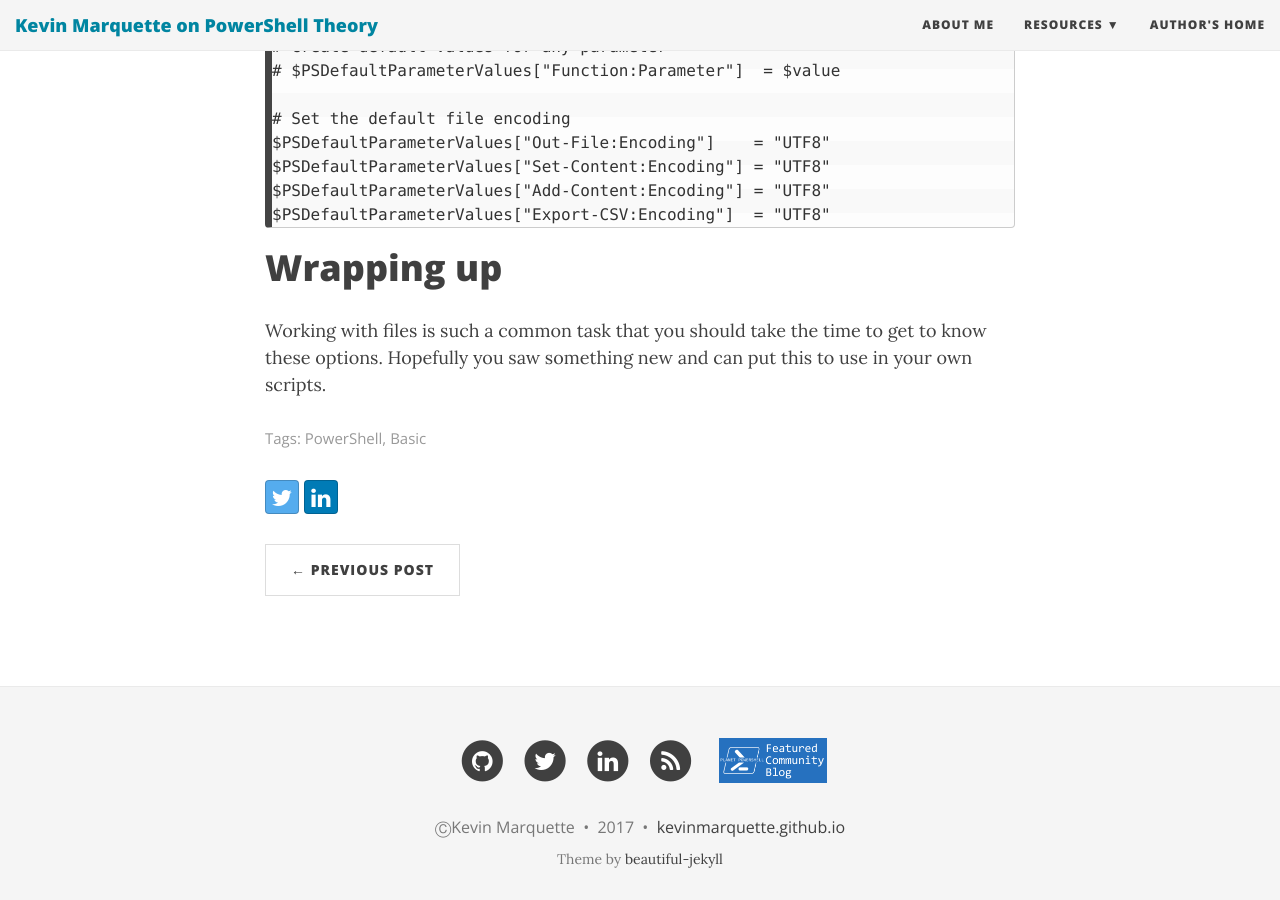
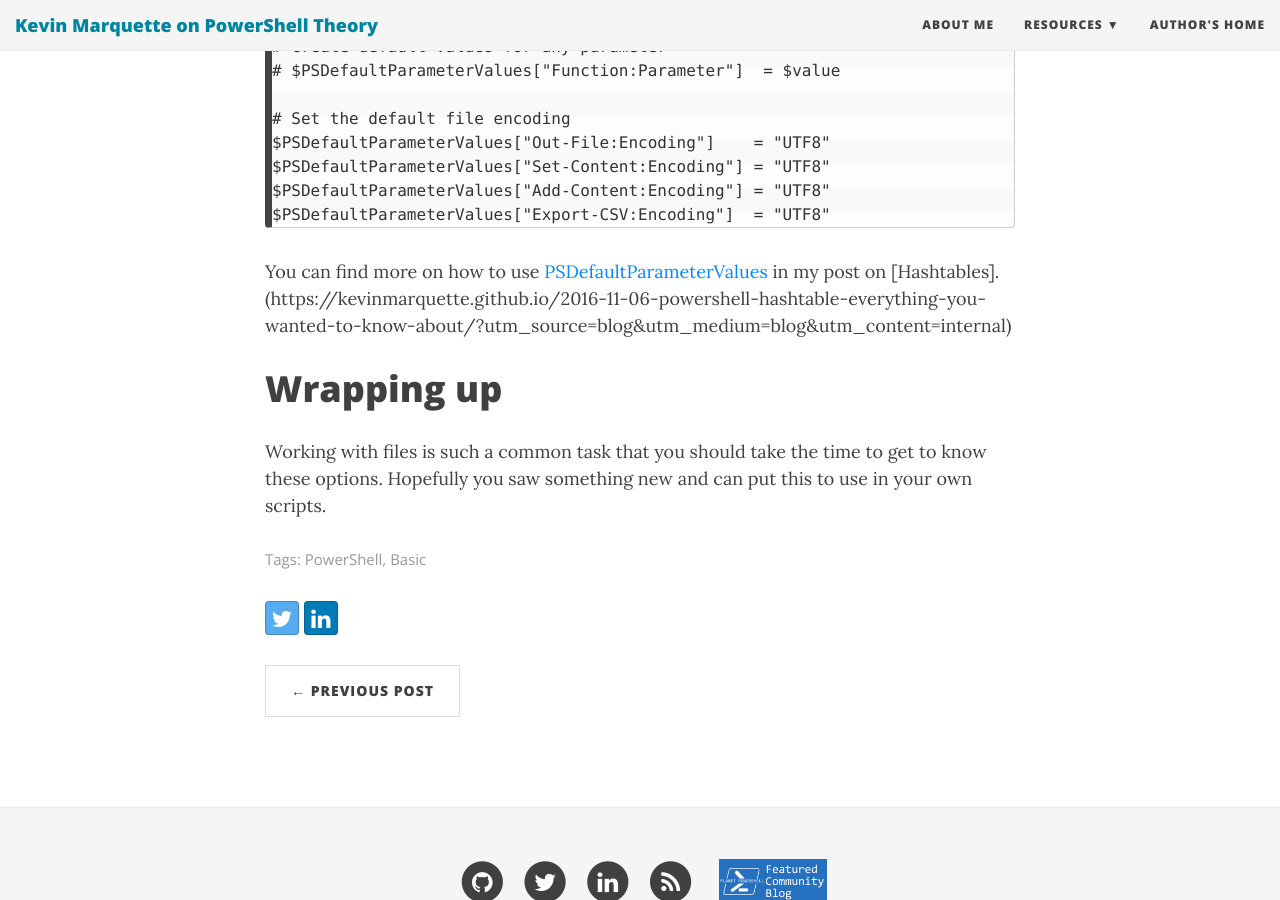
Before and after one commit to KevinMarquette/kevinmarquette.github.io, a Jekyll site: the page built from _posts/2017-03-18-Powershell-reading-and-saving-data-to-files.md, in a window 1280 px wide and 900 px high, scrolled down 7704 px. Built offline with Jekyll 4.4.1, drawn with Linux system fonts in a browser that asks for light colours; nearby versions of some CDN libraries.

Commit message:
Add links

```diff
--- a/_posts/2017-03-18-Powershell-reading-and-saving-data-to-files.md
+++ b/_posts/2017-03-18-Powershell-reading-and-saving-data-to-files.md
@@ -229,6 +229,7 @@ If you are running into issues with encoding, most of the CmdLets support specif
     $PSDefaultParameterValues["Add-Content:Encoding"] = "UTF8"
     $PSDefaultParameterValues["Export-CSV:Encoding"]  = "UTF8"
 
+You can find more on how to use [PSDefaultParameterValues](https://kevinmarquette.github.io/2016-11-06-powershell-hashtable-everything-you-wanted-to-know-about/?utm_source=blog&utm_medium=blog&utm_content=internal#psdefaultparametervalues) in my post on [Hashtables].(https://kevinmarquette.github.io/2016-11-06-powershell-hashtable-everything-you-wanted-to-know-about/?utm_source=blog&utm_medium=blog&utm_content=internal)
 
 # Wrapping up
 
```
